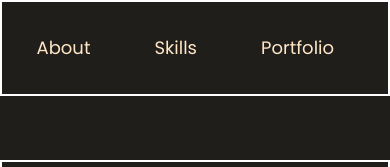
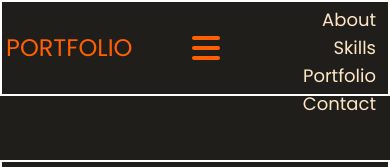
Before and after one commit to pietro-giordano/portfolio_frontend, a Vue app: page / in a window 390 px wide. Shown: the top 167 px of the page. Built offline with nearby package versions, Linux system fonts and the light colour scheme.

Commit message:
inizio hamburger menu

```diff
--- a/src/components/AppHeader.vue
+++ b/src/components/AppHeader.vue
@@ -35,32 +35,6 @@ export default {
                   ],
             }
       },
-      methods: {
-
-            // funzione cambia testo
-            // changeText() {
-            //       setTimeout(() => {
-            //             this.$refs.textmation.textContent = 'Jr Full Stack Web Developer';
-            //       }, 0);
-            //       setTimeout(() => {
-            //             this.$refs.textmation.textContent = 'Jr Front End Web Developer';
-            //       }, 6150);
-            //       setTimeout(() => {
-            //             this.$refs.textmation.textContent = 'Jr Back End Web Developer';
-            //       }, 12300);
-            // },
-            // resetText() {
-            //       setInterval(this.changeText(), 18450);
-            // }
-      },
-      mounted() {
-
-            // this.changeText();
-      },
-      created() {
-
-            // setInterval(this.changeText(), 18450);
-      }
 }
 </script>
 
@@ -75,6 +49,7 @@ export default {
                               <div class="text-orange-light name">Pietro Giordano</div>
                               And I'm a
                               <h1 class="text-orange">
+                                    <!-- componente vue-writer -->
                                     <VueWriter
                                           :array="['Jr Full Stack Developer', 'Jr Front End Developer', 'Jr Back End Developer']"
                                           :typeSpeed="150" :eraseSpeed="100" :caret="cursor" />
@@ -130,6 +105,7 @@ h1 {
       font-size: clamp(1.35rem, 6vw, 2.2rem);
 }
 
+/* stile cursore testo animato */
 .is-typed span.cursor {
       display: inline-block;
       width: 4px;
--- a/src/components/Navbar.vue
+++ b/src/components/Navbar.vue
@@ -42,9 +42,24 @@ export default {
 
 <template>
       <nav
-            class="container mx-auto fixed start-0 top-0 end-0 z-10 h-24 flex justify-center items-center border-white border-2">
-            <ul class="flex ">
-                  <li v-for="link, index in navLinks" class="m-5" @click="activeNav(index)">
+            class="container mx-auto fixed start-0 top-0 end-0 z-10 h-24 flex justify-between items-center border-white border-2">
+            <h2 class="text-orange text-2xl uppercase px-1">Portfolio</h2>
+
+            <!-- hamburger menu -->
+            <font-awesome-icon :icon="['fas', 'bars']" size="2xl" class="text-orange lg:hidden p-4" />
+            <font-awesome-icon :icon="['fas', 'xmark']" size="2xl" class="text-orange hidden p-4" />
+            <ul class="flex flex-col text-end">
+                  <li v-for="link, index in navLinks" class="ml-4" @click="activeNav(index)">
+                        <a :href="link.link" class="p-3 mt-3 hover:text-orange text-lg"
+                              :class="link.active ? 'text-orange' : 'text-orange-very'">
+                              {{ link.title }}
+                        </a>
+                  </li>
+            </ul>
+            <!-- fine hamburger menu -->
+
+            <ul class="hidden lg:flex">
+                  <li v-for="link, index in navLinks" class="ml-4" @click="activeNav(index)">
                         <a :href="link.link" class="p-3 hover:text-orange text-lg"
                               :class="link.active ? 'text-orange' : 'text-orange-very'">
                               {{ link.title }}
```
